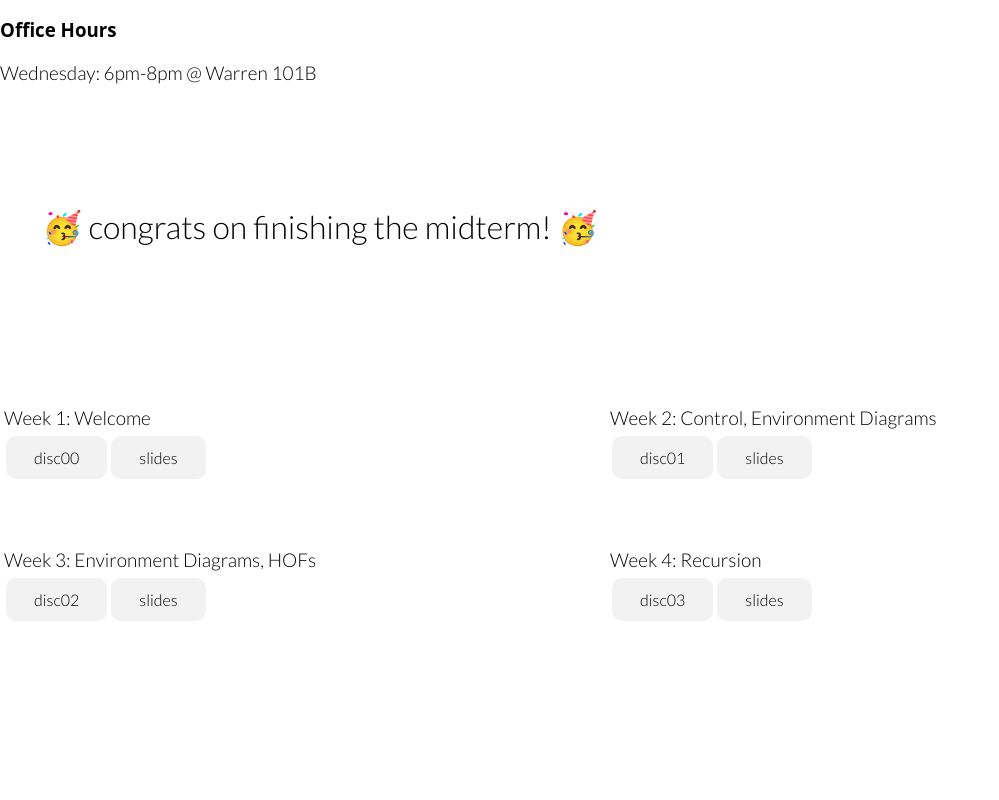
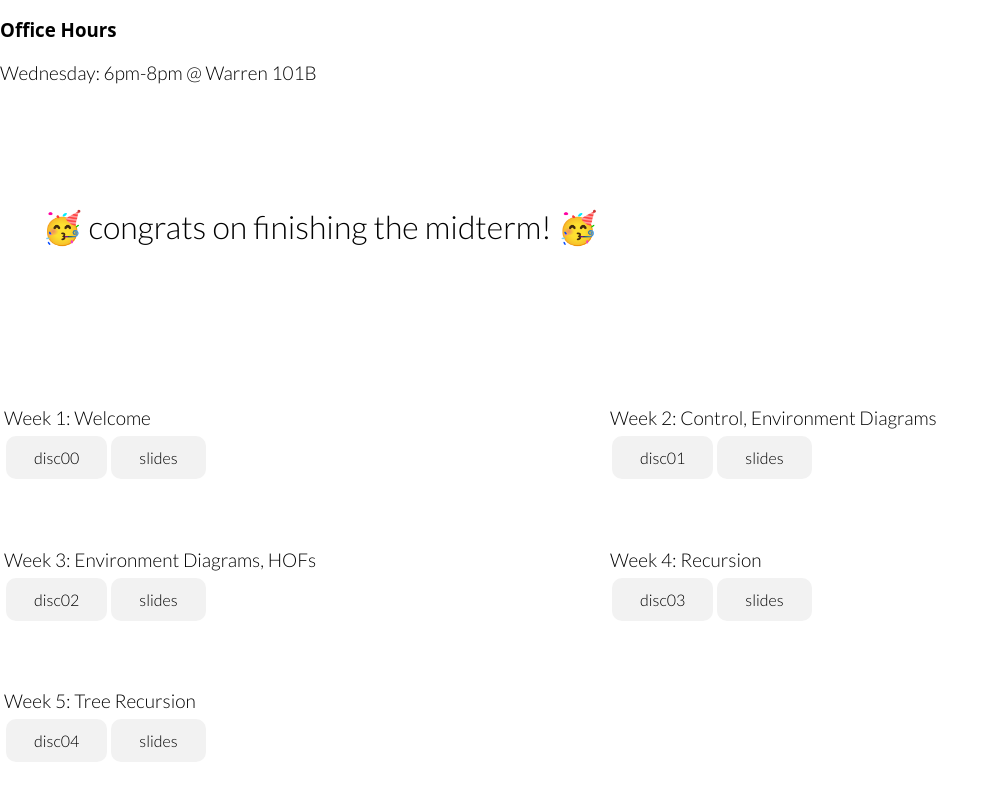
Before and after one commit to priya0004/teaching, a React (Create React App) app: page / in a window 1280 px wide. Shown: the part 767-1567 px from the top of the page, without its empty margins (0-999 px from the left). Before the commit the page ends 1501 px from the top, so only its background shows below. Built offline with nearby package versions, Linux system fonts and the light colour scheme.

Commit message:
[sp25] week 5

```diff
--- a/src/content.js
+++ b/src/content.js
@@ -103,6 +103,17 @@ function content() {
                                 </a>
                             </div>
                         </div>
+                        <div className='disc-row'>
+                            <div className='ind-disc-container'>
+                                <p> Week 5: Tree Recursion </p>
+                                <a className='button' target='_blank' rel='noreferrer noopener' href='https://cs61a.org/disc/disc04/'>
+                                    disc04
+                                </a>
+                                <a className='button' target='_blank' rel='noreferrer noopener' href='https://docs.google.com/presentation/d/1VUYrXEvJyJTBtfhf2pHQmUa_8rpYHxMQXbxMejTSC-w/edit?usp=sharing'>
+                                    slides
+                                </a>
+                            </div>
+                        </div>
                     </div>
 
                 </div>
```
